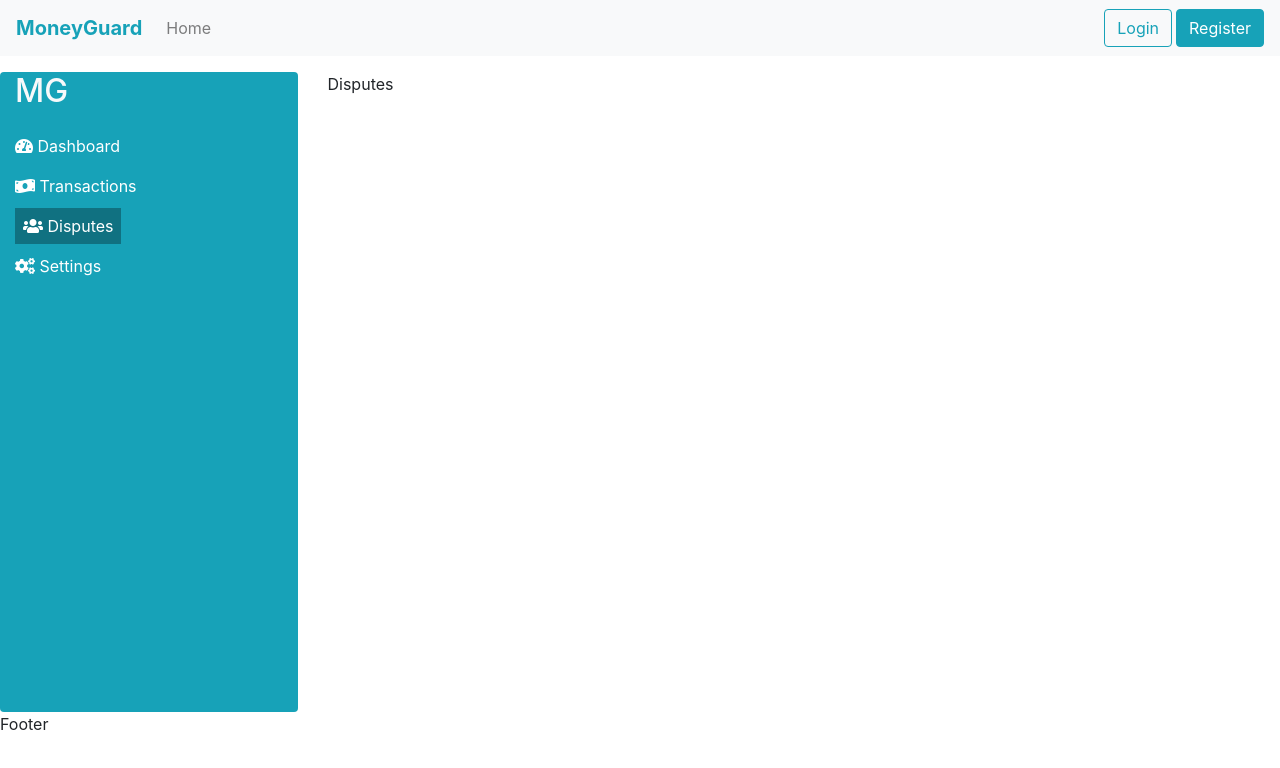
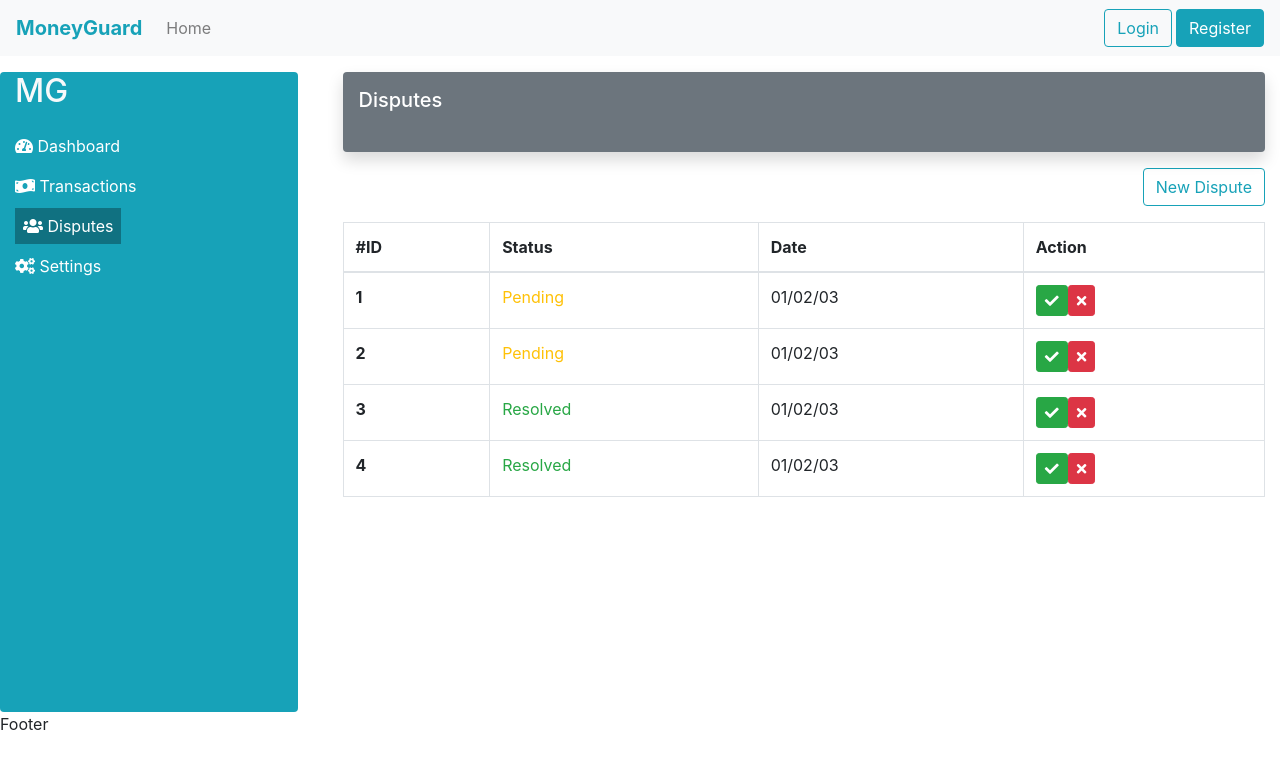
Before and after one commit to BuildForSDGCohort2/TEAM-044A-FRONTEND, a React (Create React App) app: page /dashboard/disputes in a window 1280 px wide. Shown: the top 768 px of the page. Built offline with nearby package versions, Linux system fonts and the light colour scheme.

Commit message:
feat: added disputes component

```diff
--- a/src/components/Dashboard/disputes.jsx
+++ b/src/components/Dashboard/disputes.jsx
@@ -1,5 +1,70 @@
 import React from 'react';
 
 export default function Disputes() {
-    return <p>Disputes</p>
+    return (
+        <section className="container">
+            <div className="row">
+                <div className="col-md-12">
+                    <div className="bg-secondary p-3 shadow text-white rounded" style={{ "height": "10vh" }}>
+                        <h5>Disputes</h5>
+                    </div>
+                </div>
+            </div>
+
+            <div className="text-right my-3">
+            <button className="btn btn-outline-info">New Dispute</button>
+            </div>
+
+            <div className="table-responsive">
+                <table className="table table-bordered">
+                    <thead>
+                        <tr>
+                            <th scope="col">#ID</th>
+                            <th scope="col">Status</th>
+                            <th scope="col">Date</th>
+                            <th scope="col">Action</th>
+                        </tr>
+                    </thead>
+                    <tbody>
+                        <tr>
+                            <th scope="row">1</th>
+                            <td className="text-warning">Pending</td>
+                            <td>01/02/03</td>
+                            <td>
+                                <button className="btn btn-success btn-sm"><i className="fa fa-check"></i></button>
+                                <button className="btn btn-danger btn-sm"><i className="fa fa-times"></i></button>
+                            </td>
+                        </tr>
+                        <tr>
+                            <th scope="row">2</th>
+                            <td className="text-warning">Pending</td>
+                            <td>01/02/03</td>
+                            <td>
+                                <button className="btn btn-success btn-sm"><i className="fa fa-check"></i></button>
+                                <button className="btn btn-danger btn-sm"><i className="fa fa-times"></i></button>
+                            </td>
+                        </tr>
+                        <tr>
+                            <th scope="row">3</th>
+                            <td className="text-success">Resolved</td>
+                            <td>01/02/03</td>
+                            <td>
+                                <button className="btn btn-success btn-sm"><i className="fa fa-check"></i></button>
+                                <button className="btn btn-danger btn-sm"><i className="fa fa-times"></i></button>
+                            </td>
+                        </tr>
+                        <tr>
+                            <th scope="row">4</th>
+                            <td className="text-success">Resolved</td>
+                            <td>01/02/03</td>
+                            <td>
+                                <button className="btn btn-success btn-sm"><i className="fa fa-check"></i></button>
+                                <button className="btn btn-danger btn-sm"><i className="fa fa-times"></i></button>
+                            </td>
+                        </tr>
+                    </tbody>
+                </table>
+            </div>
+        </section>
+    );
 }
```
